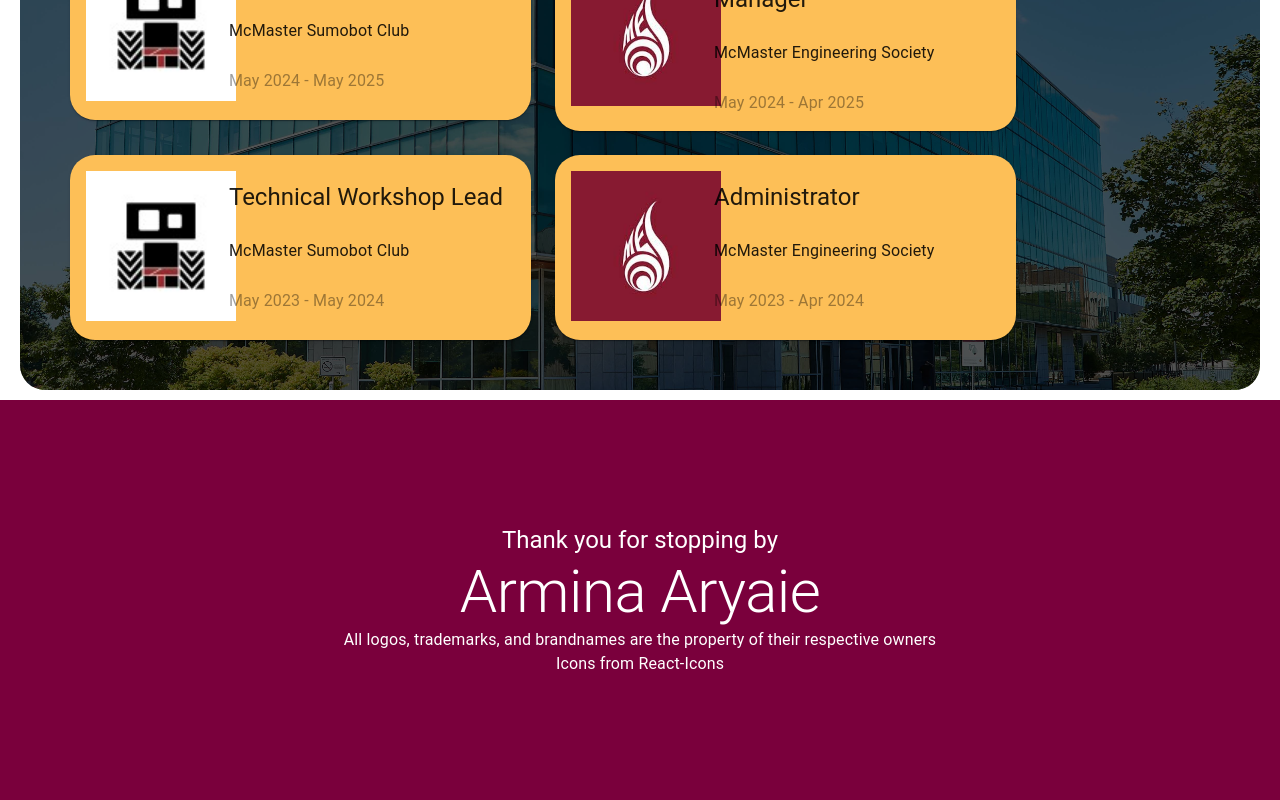
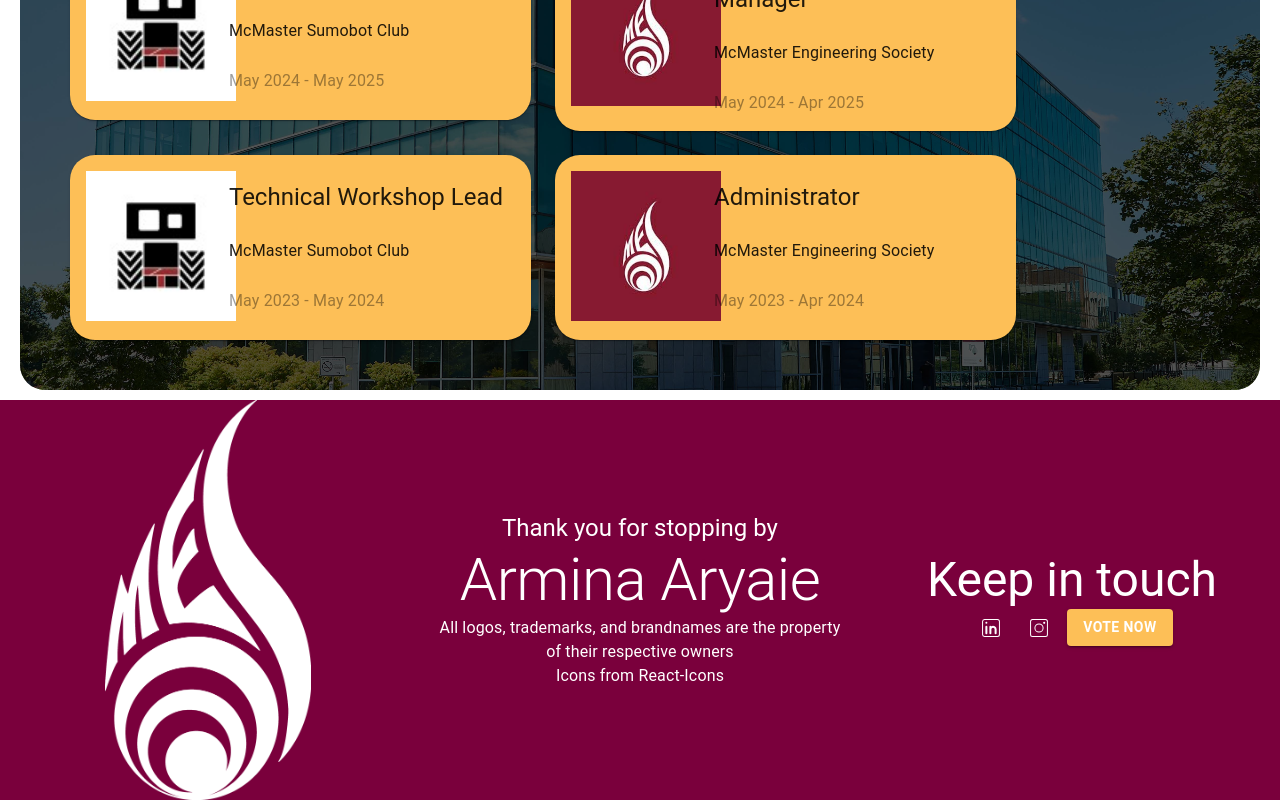
Before and after one commit to armina707/armina707.github.io, a React (Create React App) app: page / in a window 1280 px wide. Shown: the part 1793-2593 px from the top of the page. Built offline with nearby package versions, Linux system fonts and the light colour scheme.

Commit message:
Adding footer links

```diff
--- a/src/Layouts/LayoutOne/FooterOne.tsx
+++ b/src/Layouts/LayoutOne/FooterOne.tsx
@@ -1,9 +1,14 @@
-import { Box, Typography } from "@mui/material";
+import { Box, Button, Grid, IconButton, Typography } from "@mui/material";
+import { CiInstagram, CiLinkedin } from "react-icons/ci";
 
 const FooterOne = () => {
   return (
     <div className="footer-one">
-      <Box className={"footer-box"}>
+      <Grid container spacing={2}>
+        <Grid size={{ xs: 12, md: 4 }} className="footer-section">
+          <Box component="img" src="./images/Logo_MES_White_2.png" height="400px" />
+        </Grid>
+        <Grid size={{ xs: 12, md: 4 }} className="footer-box">
           <Typography variant="h5">Thank you for stopping by</Typography>
           <Typography variant="h2" color={"white"}>
             Armina Aryaie
@@ -13,7 +18,40 @@ const FooterOne = () => {
             respective owners
           </Typography>
           <Typography variant="body1">Icons from React-Icons</Typography>
-      </Box>
+        </Grid>
+
+        <Grid size={{ xs: 12, md: 4 }} className="footer-links">
+          <Typography variant="h3">Keep in touch</Typography>
+          <div className="footer-section">
+            <IconButton
+              size="medium"
+              aria-label="LinkedIn"
+              edge="end"
+              color="inherit"
+              href="https://www.linkedin.com/in/armina-aryaie/"
+              target="_blank"
+              sx={{ mr: 1 }}
+            >
+              <CiLinkedin />
+            </IconButton>
+            <IconButton
+              size="medium"
+              aria-label="Instagram"
+              edge="end"
+              color="inherit"
+              href="https://www.instagram.com/armina.707/"
+              target="_blank"
+              sx={{ mr: 1 }}
+            >
+              <CiInstagram />
+            </IconButton>
+            <a href="https://mcmaster.simplyvoting.com" target="_blank">
+              <Button variant="contained" color="secondary">
+                <b className="text-light">Vote Now</b>
+              </Button></a>
+          </div>
+        </Grid>
+      </Grid>
     </div>
   );
 };
--- a/src/assets/styles/_Footer.scss
+++ b/src/assets/styles/_Footer.scss
@@ -2,10 +2,23 @@
   background-color: $theme-primary;
   color: $light;
   .footer-box {
-    min-height: 50vh;
     display: flex;
     flex-direction: column;
     justify-content: center;
     text-align: center;
   }
+
+  .footer-links{
+    display: flex;
+    flex-direction: column;
+    justify-content: center;
+    align-items: center;
+
+  }
+
+  .footer-section{
+    display: flex;
+    justify-content: center;
+    align-items: center;
+  }
 }
```
Also changed, not shown: src/assets/Logo_MES_White_2.png (added), 1 other file (tests, documents, lock files or other folders). Lines whose indentation alone changed are shown as unchanged.
